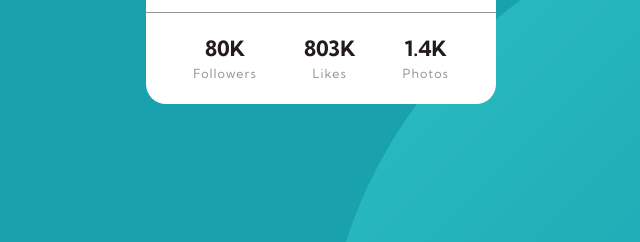
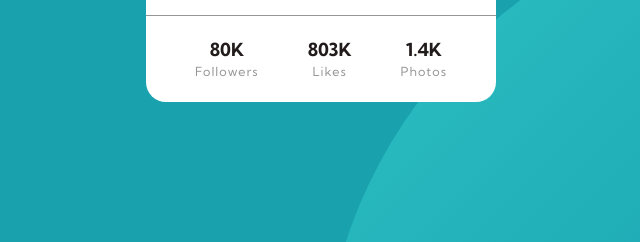
Before and after one commit to NicolasGuzmanM/Profile-card-component, a plain HTML site: page index.html in a window 1280 px wide. Shown: the part 496-738 px from the top of the page, 319-959 px from the left. Drawn offline with Linux system fonts and the light colour scheme.

Commit message:
Add files via upload

```diff
--- a/index.html
+++ b/index.html
@@ -32,15 +32,15 @@
 
             <div class="card-footer">
                 <div class="profile-stats">
-                    <h3 class="number">80K</h3>
+                    <p class="number">80K</p>
                     <p class="label">Followers</p>
                 </div>
                 <div class="profile-stats">
-                    <h3 class="number">803K</h3>
+                    <p class="number">803K</p>
                     <p class="label">Likes</p>
                 </div>
                 <div class="profile-stats">
-                    <h3 class="number">1.4K</h3>
+                    <p class="number">1.4K</p>
                     <p class="label">Photos</p>
                 </div>
             </div>
```
